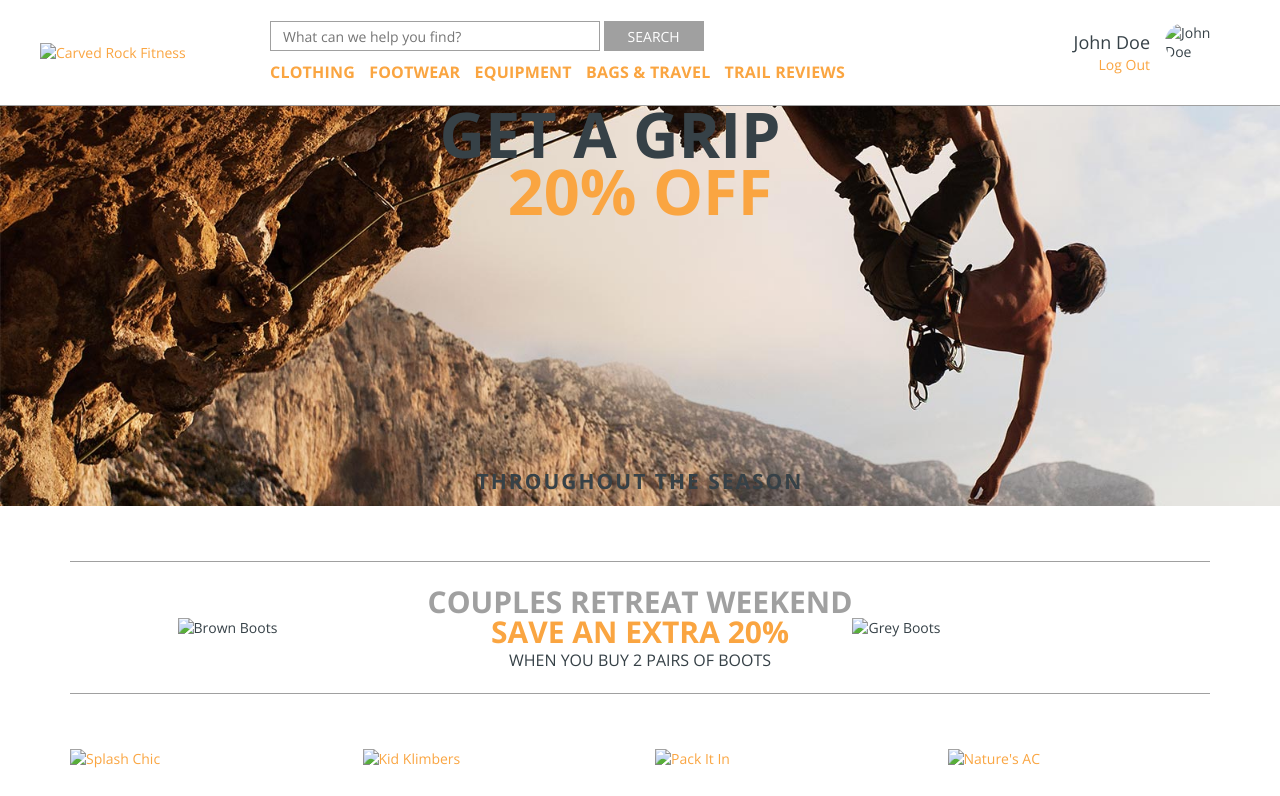
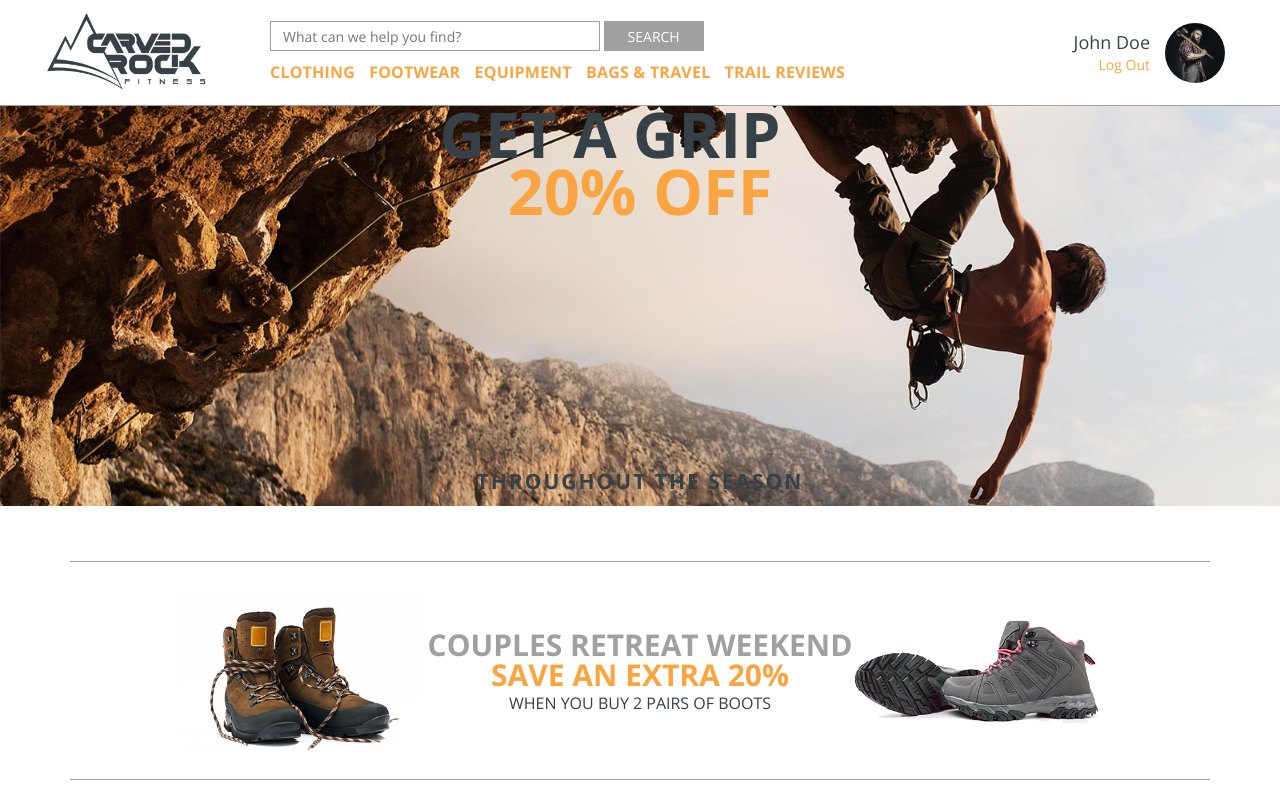
Before and after one commit to ps-interactive/aws-s3-static-website-js-sdk, a website: page static/index.html in a window 1280 px wide. Shown: the top 796 px of the page. Drawn offline with nearby package versions, Linux system fonts and the light colour scheme; files that its build step writes are made by us from their sources; files whose address does not match are found by name.

Commit message:
fix: css/img  paths

```diff
--- a/static/index.html
+++ b/static/index.html
@@ -4,7 +4,7 @@
   <meta charset="UTF-8">
   <title>Carved Rock Fitness</title>
   <link href="https://fonts.googleapis.com/css?family=Open+Sans:300,400,600,700" rel="stylesheet">
-  <link href="static/css/main.css" rel="stylesheet">
+  <link href="css/main.css" rel="stylesheet">
 </head>
 <body>
 
@@ -14,7 +14,7 @@
       <!-- BRANDING -->
       <div class="brand flex align-center">
         <a href="#">
-          <img class="logo" alt="Carved Rock Fitness" src="static/img/carved-rock-logo.png">
+          <img class="logo" alt="Carved Rock Fitness" src="img/carved-rock-logo.png">
         </a>
       </div>
       <!-- SEARCH -->
@@ -37,7 +37,7 @@
           <div class="account flex flex-column">
             John Doe <a class="logout" href="#">Log Out</a>
           </div>
-          <div class="profile-pic"><img alt="John Doe" src="static/img/profile-pic.jpg"></div>
+          <div class="profile-pic"><img alt="John Doe" src="img/profile-pic.jpg"></div>
         </div>
       </div>
     </div>
@@ -58,13 +58,13 @@
     <!-- SALE BANNER -->
     <section>
       <div class="banner flex center align-center">
-        <img alt="Brown Boots" src="static/img/brown-boots.jpg">
+        <img alt="Brown Boots" src="img/brown-boots.jpg">
         <div class="banner-text">
           <div class="text-light">Couples retreat weekend</div>
           <div class="text-secondary">Save an extra 20%</div>
           <div class="text-primary">when you buy 2 pairs of boots</div>
         </div>
-        <img alt="Grey Boots" src="static/img/grey-boots.jpg">
+        <img alt="Grey Boots" src="img/grey-boots.jpg">
       </div>
     </section>
 
@@ -72,7 +72,7 @@
     <section>
       <div class="category">
         <a href="#">
-          <img alt="Splash Chic" src="static/img/category-1.jpg" />
+          <img alt="Splash Chic" src="img/category-1.jpg" />
           <div class="category-text">
             <h3>Splash Chic</h3>
             <div>Women's Wet Gear</div>
@@ -81,7 +81,7 @@
       </div>
       <div class="category">
         <a href="#">
-          <img alt="Kid Klimbers" src="static/img/category-2.jpg" />
+          <img alt="Kid Klimbers" src="img/category-2.jpg" />
           <div class="category-text">
             <h3>Kid Klimbers</h3>
             <div>Children's Gear</div>
@@ -90,7 +90,7 @@
       </div>
       <div class="category">
         <a href="#">
-          <img alt="Pack It In" src="static/img/category-3.jpg" />
+          <img alt="Pack It In" src="img/category-3.jpg" />
           <div class="category-text">
             <h3>Pack It In</h3>
             <div>Camping Gear</div>
@@ -99,7 +99,7 @@
       </div>
       <div class="category">
         <a href="#">
-          <img alt="Nature's AC" src="static/img/category-4.jpg" />
+          <img alt="Nature's AC" src="img/category-4.jpg" />
           <div class="category-text">
             <h3>Nature's AC</h3>
             <div>Men's Shorts</div>
@@ -175,7 +175,7 @@
     <!-- PS DEMO -->
     <section class="ps">
       <div class="align-center flex flex-column">
-        <img src="static/img/pluralsight-white.png" />
+        <img src="img/pluralsight-white.png" />
         <div class="demo">This site is created for demonstrative purposes only and does not offer any real products or services.</div>
       </div>
     </section>
```
Also changed, not shown: static/error.html (+3 -3 lines).
